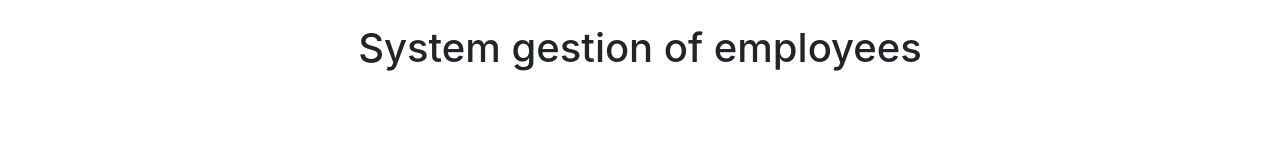
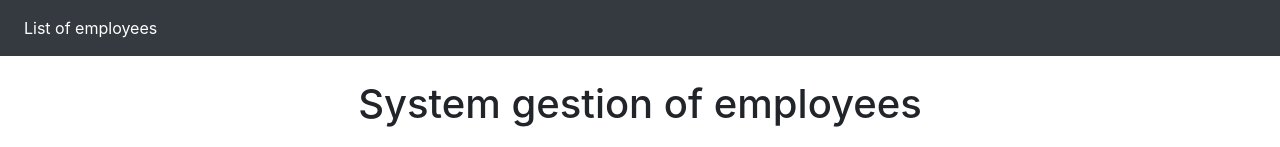
Before and after one commit to ChristianRey117/gestion-empleados-front, an Angular app: page /empleados in a window 1280 px wide. Shown: the top 147 px of the page. Built offline with nearby package versions, Linux system fonts and the light colour scheme; no server answers.

Commit message:
feat(nav-bar): create nav-bar with option empleados

```diff
--- a/src/app/app.component.html
+++ b/src/app/app.component.html
@@ -1,3 +1,13 @@
+<nav class="navbar navbar-expand-sm bg-dark navbar-dark">
+  <ul class="navbar-nav">
+    <li class="nav-item">
+      <a routerLink="empleados" routerLinkActive="active" class="nav-link"
+        >List of employees</a
+      >
+    </li>
+  </ul>
+</nav>
+
 <h1 class="text-center m-4">System gestion of employees</h1>
 
 <div class="container">
```
